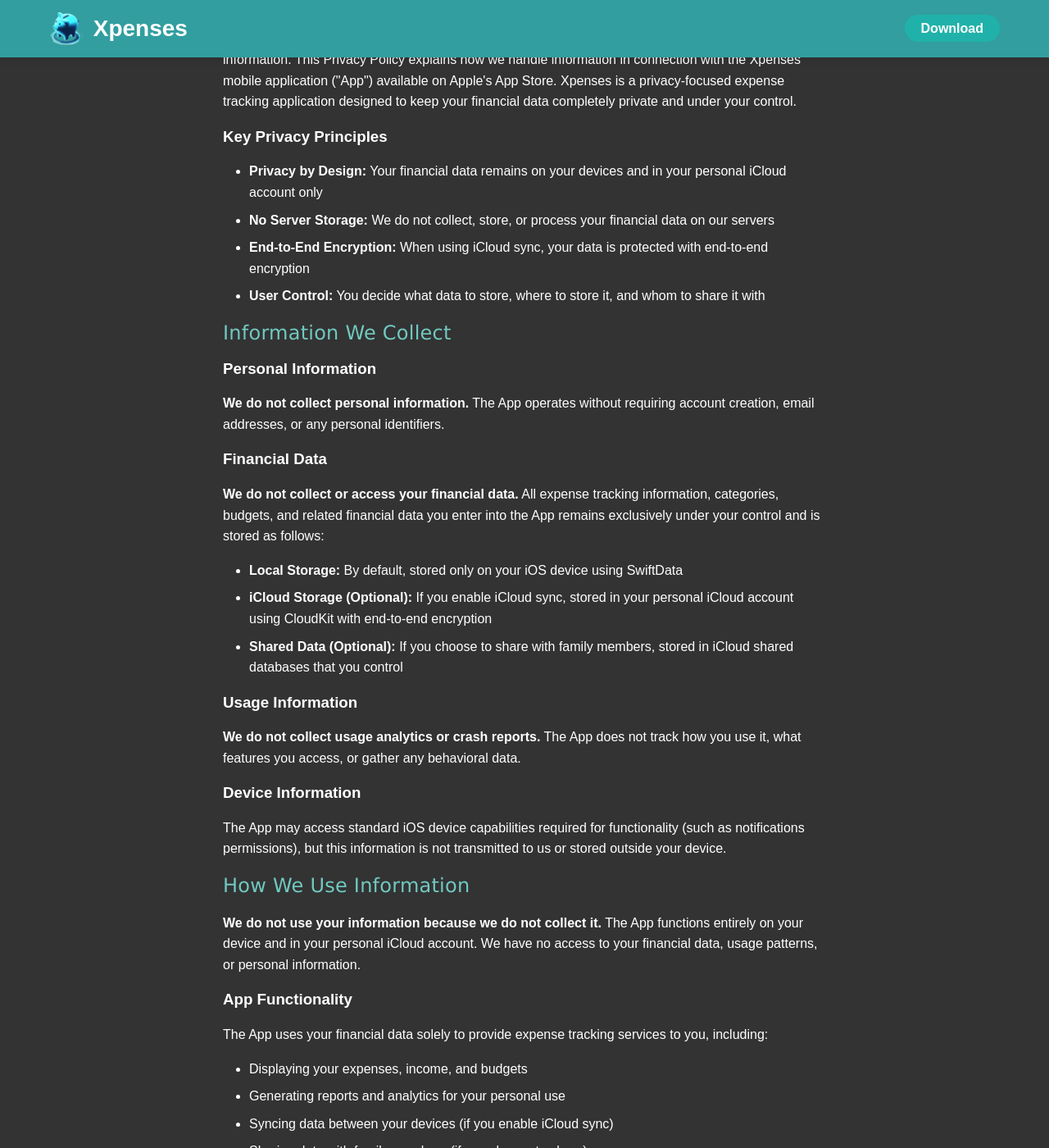
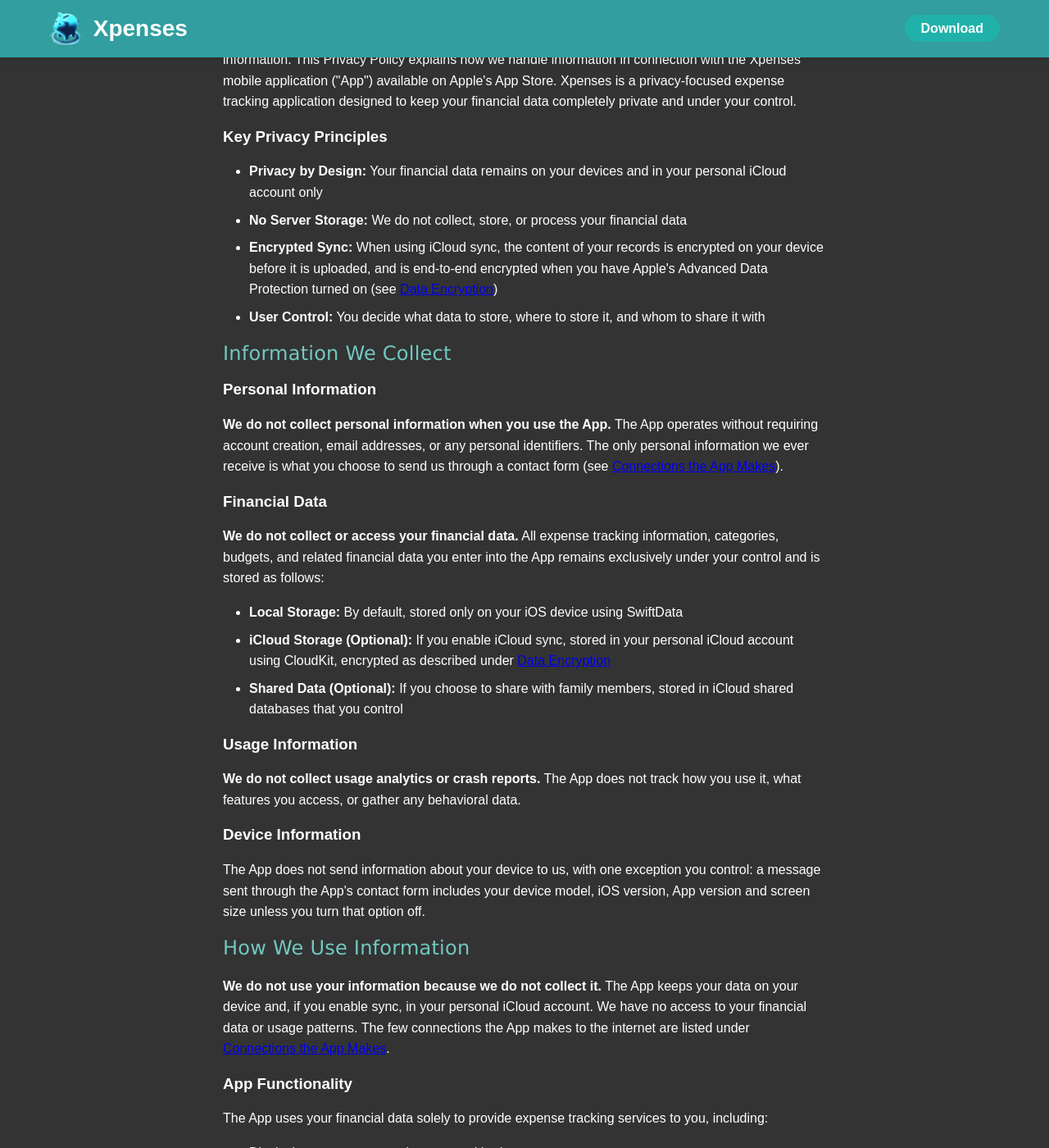
Before and after one commit to apff/puppybyte.dev, a Jekyll site: the page built from xpenses/privacy/index.html, in a window 1280 px wide and 1400 px high, scrolled down 285 px. Shown: the whole window at 82% size. Built offline with Jekyll 4.4.1, drawn with Linux system fonts in a browser that asks for light colours; some of the changed text lies outside the part shown.

Commit message:
Update xpenses terms and privacy docs
Ensure that it is clear we do not receive or store any data, except
any contact form the user sends us explicitly.

```diff
--- a/xpenses/license/index.html
+++ b/xpenses/license/index.html
@@ -45,14 +45,14 @@ last_updated: July 21, 2025
       <p>The App prioritizes your privacy with flexible storage options:</p>
       <ul>
         <li><strong>Local Storage (Default):</strong> Data stored only on your device</li>
-        <li><strong>iCloud Sync (Premium):</strong> End-to-end encrypted storage in your personal iCloud account</li>
+        <li><strong>iCloud Sync (Premium):</strong> Encrypted storage in your personal iCloud account, end-to-end encrypted when Apple's Advanced Data Protection is turned on</li>
         <li><strong>CSV Export/Import (Premium):</strong> Manual backup capabilities</li>
         <li><strong>Family Sharing (Premium):</strong> Optional sharing with invited iCloud users</li>
       </ul>
 
       <p><strong>Privacy Protection:</strong> We do not collect, access, or store your financial data. All data remains under your control on your devices or in your iCloud account.</p>
 
-      <p><strong>Important:</strong> End-to-end encryption means data may be permanently lost if you lose iCloud Keychain access without proper recovery options. Maintain device backups and Apple ID recovery methods.</p>
+      <p><strong>Important:</strong> We cannot recover your data for you. With Advanced Data Protection turned on, neither can Apple: data may be permanently lost if you lose access to your account without proper recovery options. Maintain device backups and Apple Account recovery methods.</p>
 
       <p>See our <a href="/xpenses/privacy/">Privacy Policy</a> for complete details.</p>
     </div>
--- a/xpenses/privacy/index.html
+++ b/xpenses/privacy/index.html
@@ -16,8 +16,8 @@ last_updated: July 21, 2025
       <h3>Key Privacy Principles</h3>
       <ul>
         <li><strong>Privacy by Design:</strong> Your financial data remains on your devices and in your personal iCloud account only</li>
-        <li><strong>No Server Storage:</strong> We do not collect, store, or process your financial data on our servers</li>
-        <li><strong>End-to-End Encryption:</strong> When using iCloud sync, your data is protected with end-to-end encryption</li>
+        <li><strong>No Server Storage:</strong> We do not collect, store, or process your financial data</li>
+        <li><strong>Encrypted Sync:</strong> When using iCloud sync, the content of your records is encrypted on your device before it is uploaded, and is end-to-end encrypted when you have Apple's Advanced Data Protection turned on (see <a href="#data-encryption">Data Encryption</a>)</li>
         <li><strong>User Control:</strong> You decide what data to store, where to store it, and whom to share it with</li>
       </ul>
     </div>
@@ -26,13 +26,13 @@ last_updated: July 21, 2025
       <h2>Information We Collect</h2>
 
       <h3>Personal Information</h3>
-      <p><strong>We do not collect personal information.</strong> The App operates without requiring account creation, email addresses, or any personal identifiers.</p>
+      <p><strong>We do not collect personal information when you use the App.</strong> The App operates without requiring account creation, email addresses, or any personal identifiers. The only personal information we ever receive is what you choose to send us through a contact form (see <a href="#connections">Connections the App Makes</a>).</p>
 
       <h3>Financial Data</h3>
       <p><strong>We do not collect or access your financial data.</strong> All expense tracking information, categories, budgets, and related financial data you enter into the App remains exclusively under your control and is stored as follows:</p>
       <ul>
         <li><strong>Local Storage:</strong> By default, stored only on your iOS device using SwiftData</li>
-        <li><strong>iCloud Storage (Optional):</strong> If you enable iCloud sync, stored in your personal iCloud account using CloudKit with end-to-end encryption</li>
+        <li><strong>iCloud Storage (Optional):</strong> If you enable iCloud sync, stored in your personal iCloud account using CloudKit, encrypted as described under <a href="#data-encryption">Data Encryption</a></li>
         <li><strong>Shared Data (Optional):</strong> If you choose to share with family members, stored in iCloud shared databases that you control</li>
       </ul>
 
@@ -40,12 +40,12 @@ last_updated: July 21, 2025
       <p><strong>We do not collect usage analytics or crash reports.</strong> The App does not track how you use it, what features you access, or gather any behavioral data.</p>
 
       <h3>Device Information</h3>
-      <p>The App may access standard iOS device capabilities required for functionality (such as notifications permissions), but this information is not transmitted to us or stored outside your device.</p>
+      <p>The App does not send information about your device to us, with one exception you control: a message sent through the App's contact form includes your device model, iOS version, App version and screen size unless you turn that option off.</p>
     </div>
 
     <div class="policy-section">
       <h2>How We Use Information</h2>
-      <p><strong>We do not use your information because we do not collect it.</strong> The App functions entirely on your device and in your personal iCloud account. We have no access to your financial data, usage patterns, or personal information.</p>
+      <p><strong>We do not use your information because we do not collect it.</strong> The App keeps your data on your device and, if you enable sync, in your personal iCloud account. We have no access to your financial data or usage patterns. The few connections the App makes to the internet are listed under <a href="#connections">Connections the App Makes</a>.</p>
 
       <h3>App Functionality</h3>
       <p>The App uses your financial data solely to provide expense tracking services to you, including:</p>
@@ -60,8 +60,26 @@ last_updated: July 21, 2025
     </div>
 
     <div class="policy-section">
+      <h2 id="connections">Connections the App Makes</h2>
+      <p>The App contacts the internet only for the purposes below. None of them sends your financial data to us.</p>
+
+      <h3>Apple Services</h3>
+      <ul>
+        <li><strong>iCloud:</strong> Only if you enable iCloud sync or sharing, as described in this policy</li>
+        <li><strong>App Store:</strong> To show plans and prices and to process and verify purchases</li>
+      </ul>
+
+      <h3>Promotional Text</h3>
+      <p>When it starts, the App downloads a small public file with the text of current offers shown on the Premium screen. The request carries no information about you or your data, and we do not use it to identify or track you.</p>
+
+      <h3>Contact Form</h3>
+      <p>If you choose to write to us through the App's contact form, we receive what you enter: your name, email address, subject and message. Unless you turn that option off, the message also includes your device model, iOS version, App version and screen size. Your financial data is never attached.</p>
+      <p>Messages from the App's contact form, and from the one on this website, are delivered to our support mailbox by a form-handling service acting on our behalf. We use what you send only to answer you and to fix the problems you report. You can ask us to delete your messages at any time.</p>
+    </div>
+
+    <div class="policy-section">
       <h2>Information Sharing and Disclosure</h2>
-      <p><strong>We do not share your information with third parties because we do not have access to it.</strong></p>
+      <p><strong>We do not share your financial information with third parties because we do not have access to it.</strong> Messages you send through a contact form pass through the form-handling service described above, and are not shared with anyone else.</p>
 
       <h3>No Third-Party Sharing</h3>
       <p>We do not:</p>
@@ -80,7 +98,7 @@ last_updated: July 21, 2025
         <li>Uses Apple's iCloud sharing infrastructure</li>
         <li>Can be revoked by you at any time</li>
         <li>Is limited to users you specifically invite</li>
-        <li>Is protected by the same end-to-end encryption</li>
+        <li>Is protected by the same encryption as the rest of your iCloud data in the App</li>
       </ul>
 
       <h3>Legal Requirements</h3>
@@ -101,24 +119,25 @@ last_updated: July 21, 2025
       <h3>Security Measures</h3>
       <p>We implement industry-standard security practices:</p>
       <ul>
-        <li><strong>End-to-End Encryption:</strong> When using iCloud sync, your data is protected using Apple's CloudKit encryption support</li>
+        <li><strong>Encrypted Content:</strong> When using iCloud sync, the content of your records is stored in CloudKit encrypted fields, which are encrypted on your device before upload</li>
         <li><strong>Private Database:</strong> Your iCloud data is stored in your private CloudKit database, not shared storage</li>
-        <li><strong>No Server Access:</strong> We have no servers that could be compromised or accessed</li>
+        <li><strong>No Servers:</strong> We operate no servers, so there is nothing on our side holding your data that could be compromised or accessed</li>
         <li><strong>Apple's Security:</strong> Benefits from Apple's iOS and iCloud security infrastructure</li>
       </ul>
 
-      <h3>Data Encryption</h3>
-      <p>Your financial information is encrypted such that:</p>
+      <h3 id="data-encryption">Data Encryption</h3>
+      <p>This section applies only if you enable iCloud sync. Everything the App stores in iCloud is encrypted in transit and on Apple's servers, and we cannot access any of it.</p>
+      <p>The content of your records (titles, amounts, categories, budget amounts and the details of recurring transactions) is additionally encrypted on your device before it is uploaded. Who can decrypt it depends on a setting of your Apple Account, not on the App:</p>
       <ul>
-        <li>We cannot access your data</li>
-        <li>Apple cannot access your encrypted financial data</li>
-        <li>Only you and devices with your iCloud Keychain can decrypt the data</li>
-        <li>Data in transit and at rest is protected by encryption</li>
+        <li><strong>With Advanced Data Protection turned on:</strong> it is end-to-end encrypted. Only your trusted devices, and those of the people you share with, hold the keys. Apple cannot read it.</li>
+        <li><strong>With standard data protection (Apple's default):</strong> it is encrypted, but Apple holds the encryption keys.</li>
       </ul>
+      <p>A few details are not end-to-end encrypted even with Advanced Data Protection: the date of each entry, whether it is an expense or an income, the month of each budget, and technical details such as when a record was last changed. No amounts, titles or category names you created are among them.</p>
+      <p>Apple explains both settings, and how to turn on Advanced Data Protection, in its <a href="https://support.apple.com/en-us/102651">iCloud data security overview</a>.</p>
 
-      <p><strong>Important Security Notice:</strong> Due to end-to-end encryption, if you lose access to your iCloud Keychain and don't have recovery options configured, your encrypted data may be permanently inaccessible. We strongly recommend:</p>
+      <p><strong>Important Security Notice:</strong> If you have Advanced Data Protection turned on and lose access to your Apple Account without the recovery methods Apple asks you to set up, Apple cannot help you recover end-to-end encrypted data, and it may be permanently inaccessible. We strongly recommend:</p>
       <ul>
-        <li>Setting up Apple ID account recovery options</li>
+        <li>Setting up Apple Account recovery options</li>
         <li>Maintaining iCloud Keychain recovery methods</li>
         <li>Keeping at least one device with the App installed and synced</li>
         <li>Regularly exporting data for backup purposes (Premium feature)</li>
@@ -148,7 +167,7 @@ last_updated: July 21, 2025
         <li><strong>iCloud Infrastructure:</strong> Sharing uses Apple's iCloud shared database functionality</li>
         <li><strong>Invitation-Only:</strong> Only specifically invited iCloud users can access your shared data</li>
         <li><strong>Revocable:</strong> You can revoke access at any time through the App</li>
-        <li><strong>Same Encryption:</strong> Shared data maintains the same end-to-end encryption protection</li>
+        <li><strong>Same Encryption:</strong> Shared data is protected the same way as your own iCloud data in the App (see <a href="#data-encryption">Data Encryption</a>)</li>
       </ul>
 
       <h3>Shared Data Scope</h3>
@@ -162,9 +181,9 @@ last_updated: July 21, 2025
       <h3>Sharing Security</h3>
       <p>Shared data remains secure through:</p>
       <ul>
-        <li>End-to-end encryption using Apple's CloudKit</li>
+        <li>The encryption described under <a href="#data-encryption">Data Encryption</a></li>
         <li>Access limited to invited iCloud accounts only</li>
-        <li>No intermediary storage on our servers</li>
+        <li>No intermediary storage: we operate no servers</li>
         <li>Your ability to immediately revoke access</li>
       </ul>
     </div>
@@ -228,11 +247,12 @@ last_updated: July 21, 2025
       <h3>Since We Don't Collect Data</h3>
       <p>Traditional privacy rights like data access requests, deletion requests, or opting out of data collection don't apply because:</p>
       <ul>
-        <li>We don't collect your personal information</li>
-        <li>We don't store your data on our servers</li>
+        <li>We don't collect personal information through your use of the App</li>
+        <li>We operate no servers and don't store your financial data</li>
         <li>We don't have access to your financial information</li>
         <li>All data remains under your direct control</li>
       </ul>
+      <p>The exception is messages you send us through a contact form. You can ask for a copy of them, or for their deletion, by contacting us.</p>
 
       <h3>How to Exercise Your Control</h3>
       <ul>
@@ -245,7 +265,7 @@ last_updated: July 21, 2025
 
     <div class="policy-section">
       <h2>International Data Transfers</h2>
-      <p>Since we do not collect or store your personal data on our servers, traditional international data transfer concerns do not apply to our service.</p>
+      <p>Since we operate no servers and do not collect or store your financial data, traditional international data transfer concerns do not apply to it. Messages sent through a contact form are handled by the form-handling service named above and by our email provider, and may be processed outside your country.</p>
 
       <h3>iCloud Data Location</h3>
       <p>If you enable iCloud sync, your data storage location is determined by:</p>
@@ -259,7 +279,7 @@ last_updated: July 21, 2025
 
     <div class="policy-section">
       <h2>Children's Privacy</h2>
-      <p>The App is designed for general use and does not specifically target children under 13 years of age. We do not knowingly collect personal information from children under 13 because we do not collect personal information from any users.</p>
+      <p>The App is designed for general use and does not specifically target children under 13 years of age. We do not knowingly collect personal information from children under 13: the App collects no personal information from any user, and the only personal information we receive is what someone chooses to send us through a contact form.</p>
 
       <h3>Family Accounts</h3>
       <p>If the App is used on a device associated with a family Apple ID or if data is shared with family members:</p>
@@ -275,7 +295,7 @@ last_updated: July 21, 2025
       <p>For users in the European Union, this section provides additional information about your privacy rights under the General Data Protection Regulation (GDPR).</p>
 
       <h3>Legal Basis for Processing</h3>
-      <p>Since we do not process personal data on our servers, traditional GDPR processing bases don't apply to our service. Any data processing occurs:</p>
+      <p>For messages you send us through a contact form, we process your name, email address and message in order to answer your request, at your initiative. For your financial data, traditional GDPR processing bases don't apply to us, since we operate no servers and do not process it. Any processing of it occurs:</p>
       <ul>
         <li>Locally on your device for App functionality</li>
         <li>In your iCloud account under your control (if you enable sync)</li>
@@ -283,10 +303,10 @@ last_updated: July 21, 2025
       </ul>
 
       <h3>Data Controller</h3>
-      <p>For any personal data stored in iCloud (if you enable sync), you are the data controller of your own financial information. Apple acts as a data processor for iCloud services.</p>
+      <p>For any personal data stored in iCloud (if you enable sync), you are the data controller of your own financial information. Apple acts as a data processor for iCloud services. For messages you send us through a contact form, PuppyByte is the data controller.</p>
 
       <h3>GDPR Rights</h3>
-      <p>While traditional GDPR rights don't apply to us (since we don't collect your data), you maintain full control over your information through the App's features as described in the "Your Rights and Control" section above.</p>
+      <p>For your financial data, which we don't collect, you maintain full control through the App's features as described in the "Your Rights and Control" section above. For messages you have sent us, you can exercise your rights of access, correction and deletion by contacting us.</p>
     </div>
 
     <div class="policy-section">
```
Also changed, not shown: other parts of xpenses/license/index.html (+1 -1 lines), other parts of xpenses/privacy/index.html (+2 -2 lines), AGENTS.md (added, +16 -0 lines), xpenses/terms/index.html (+12 -10 lines).
